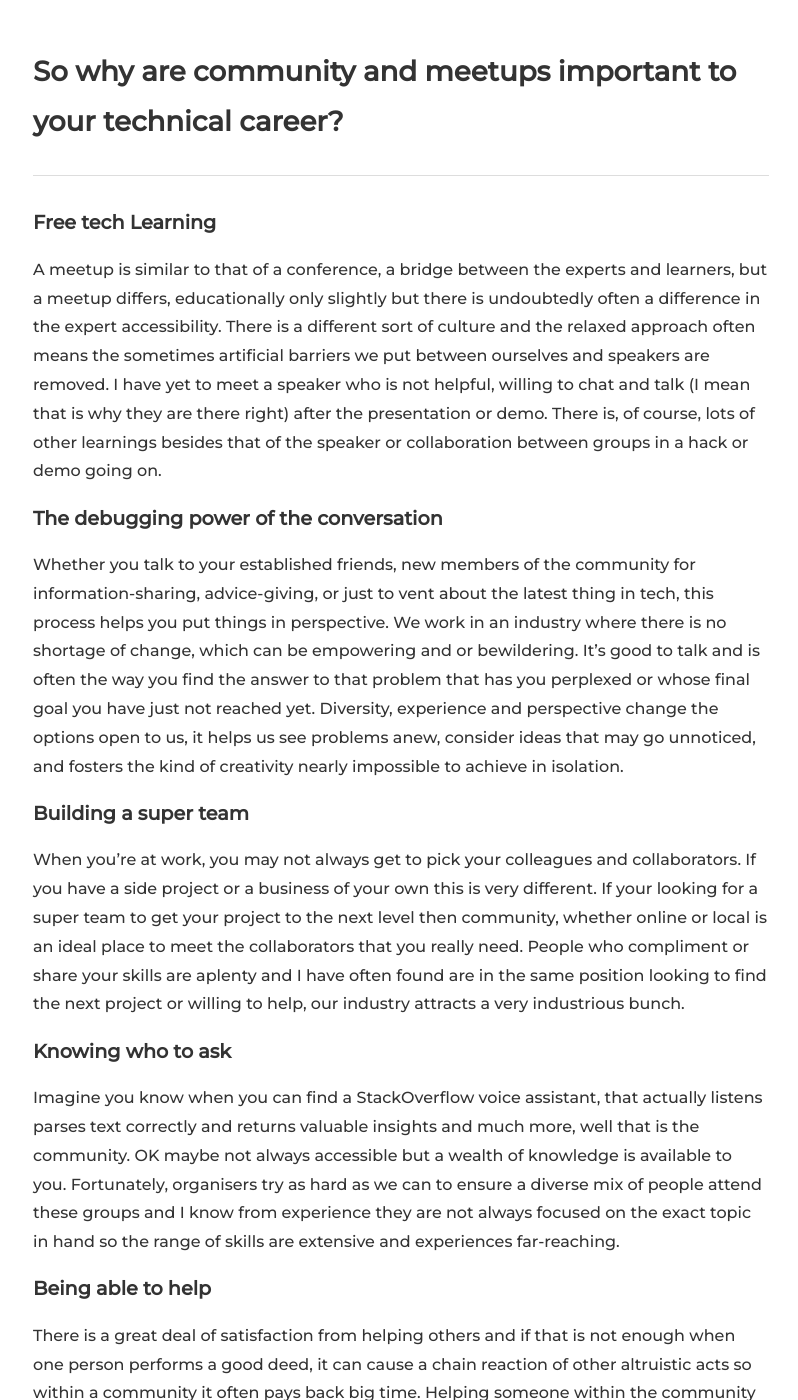
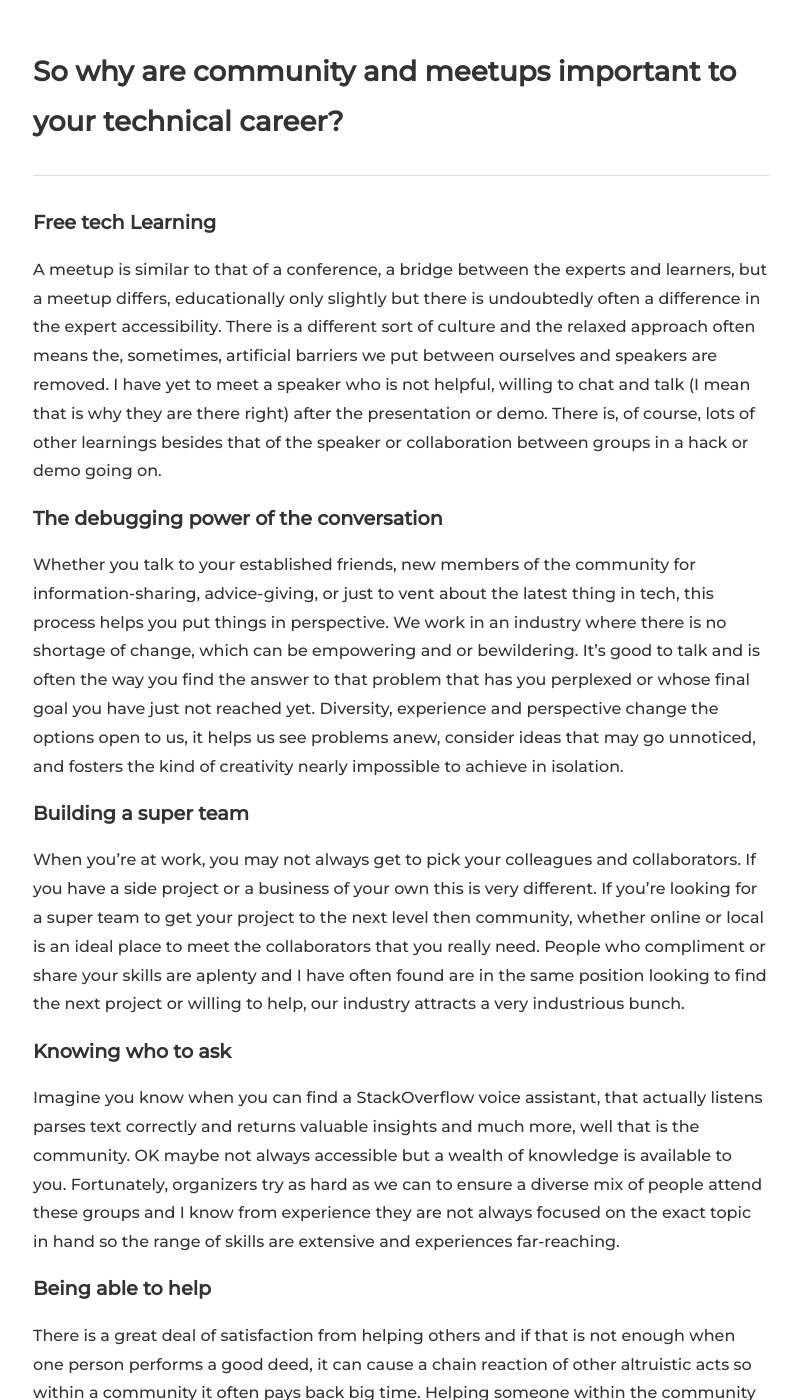
Before and after one commit to DDDEastMidlandsLimited/dddem-blog, a Jekyll site: the page built from _posts/2019-08-07-digital-lincoln-post.md, in a window 1280 px wide and 1400 px high, scrolled down 2858 px. Shown: the whole window, without its empty margins (239-1037 px from the left). Built offline with Jekyll 4.4.1, drawn with Linux system fonts in a browser that asks for light colours; nearby versions of some CDN libraries; some of the changed text lies outside the part shown.

Commit message:
Fix various spelling and grammer issues in "Why Community Matters" Part of issue #8

```diff
--- a/_posts/2019-08-07-digital-lincoln-post.md
+++ b/_posts/2019-08-07-digital-lincoln-post.md
@@ -48,7 +48,7 @@
 ---
 #### Free tech Learning
 
-A meetup is similar to that of a conference, a bridge between the experts and learners, but a meetup differs, educationally only slightly but there is undoubtedly often a difference in the expert accessibility. There is a different sort of culture and the relaxed approach often means the sometimes artificial barriers we put between ourselves and speakers are removed. I have yet to meet a speaker who is not helpful, willing to chat and talk (I mean that is why they are there right) after the presentation or demo. There is, of course, lots of other learnings besides that of the speaker or collaboration between groups in a hack or demo going on.
+A meetup is similar to that of a conference, a bridge between the experts and learners, but a meetup differs, educationally only slightly but there is undoubtedly often a difference in the expert accessibility. There is a different sort of culture and the relaxed approach often means the, sometimes, artificial barriers we put between ourselves and speakers are removed. I have yet to meet a speaker who is not helpful, willing to chat and talk (I mean that is why they are there right) after the presentation or demo. There is, of course, lots of other learnings besides that of the speaker or collaboration between groups in a hack or demo going on.
 
 #### The debugging power of the conversation
 
@@ -56,11 +56,11 @@
 
 #### Building a super team
 
-When you're at work, you may not always get to pick your colleagues and collaborators. If you have a side project or a business of your own this is very different. If your looking for a super team to get your project to the next level then community, whether online or local is an ideal place to meet the collaborators that you really need. People who compliment or share your skills are aplenty and I have often found are in the same position looking to find the next project or willing to help, our industry attracts a very industrious bunch.
+When you're at work, you may not always get to pick your colleagues and collaborators. If you have a side project or a business of your own this is very different. If you’re looking for a super team to get your project to the next level then community, whether online or local is an ideal place to meet the collaborators that you really need. People who compliment or share your skills are aplenty and I have often found are in the same position looking to find the next project or willing to help, our industry attracts a very industrious bunch.
 
 #### Knowing who to ask
 
-Imagine you know when you can find a StackOverflow voice assistant, that actually listens parses text correctly and returns valuable insights and much more, well that is the community. OK maybe not always accessible but a wealth of knowledge is available to you. Fortunately, organisers try as hard as we can to ensure a diverse mix of people attend these groups and I know from experience they are not always focused on the exact topic in hand so the range of skills are extensive and experiences far-reaching.
+Imagine you know when you can find a StackOverflow voice assistant, that actually listens parses text correctly and returns valuable insights and much more, well that is the community. OK maybe not always accessible but a wealth of knowledge is available to you. Fortunately, organizers try as hard as we can to ensure a diverse mix of people attend these groups and I know from experience they are not always focused on the exact topic in hand so the range of skills are extensive and experiences far-reaching.
 
 #### Being able to help
 
@@ -68,7 +68,7 @@
 
 #### Need a job
 
-So it is simple, you get a group of people together who share common skills and employment profiles this allows them to network, hear of other roles in different companies. Hear of new opportunities, build collaborations and maybe even start businesses. Recruitment companies often present themselves at meetups too and sponsor them widening opportunities.
+So, it is simple, you get a group of people together who share common skills and employment profiles this allows them to network, hear of other roles in different companies. Hear of new opportunities, build collaborations and maybe even start businesses. Recruitment companies often present themselves at meetups too and sponsor them widening opportunities.
 
 #### Making others outside of the community aware
 
@@ -87,7 +87,7 @@
 </center>
 <br/>
 
-Digital Lincoln members and organisers will be around at DDEM supporting the good work they are doing at promoting the communities in the East Midlands if you spot us come say hi and learn more about our community.
+Digital Lincoln members and organizers will be around at DDEM supporting the good work they are doing at promoting the communities in the East Midlands if you spot us come say hi and learn more about our community.
 
 <br/>
 
```
Also changed, not shown: other parts of _posts/2019-08-07-digital-lincoln-post.md (+2 -2 lines).
